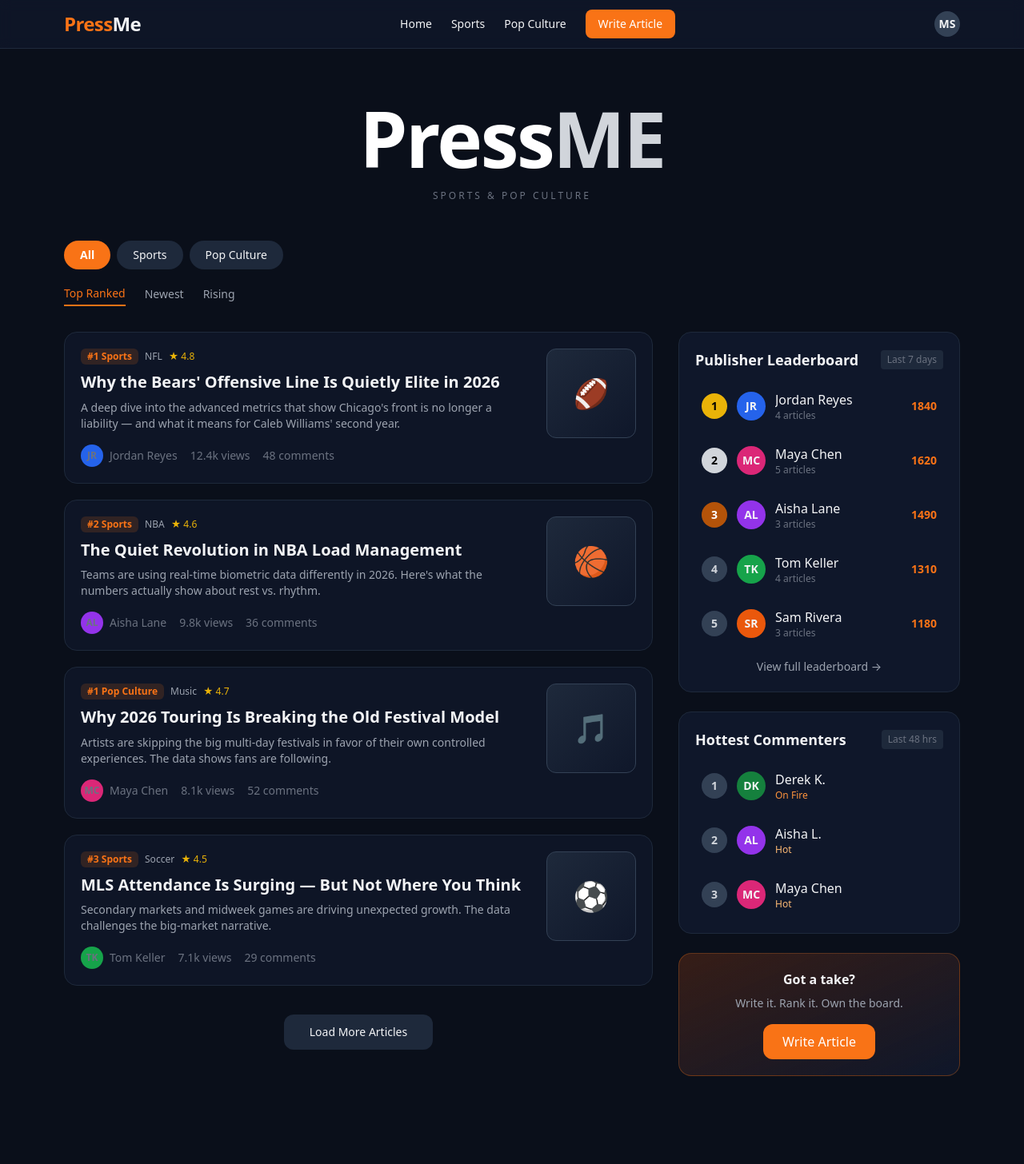
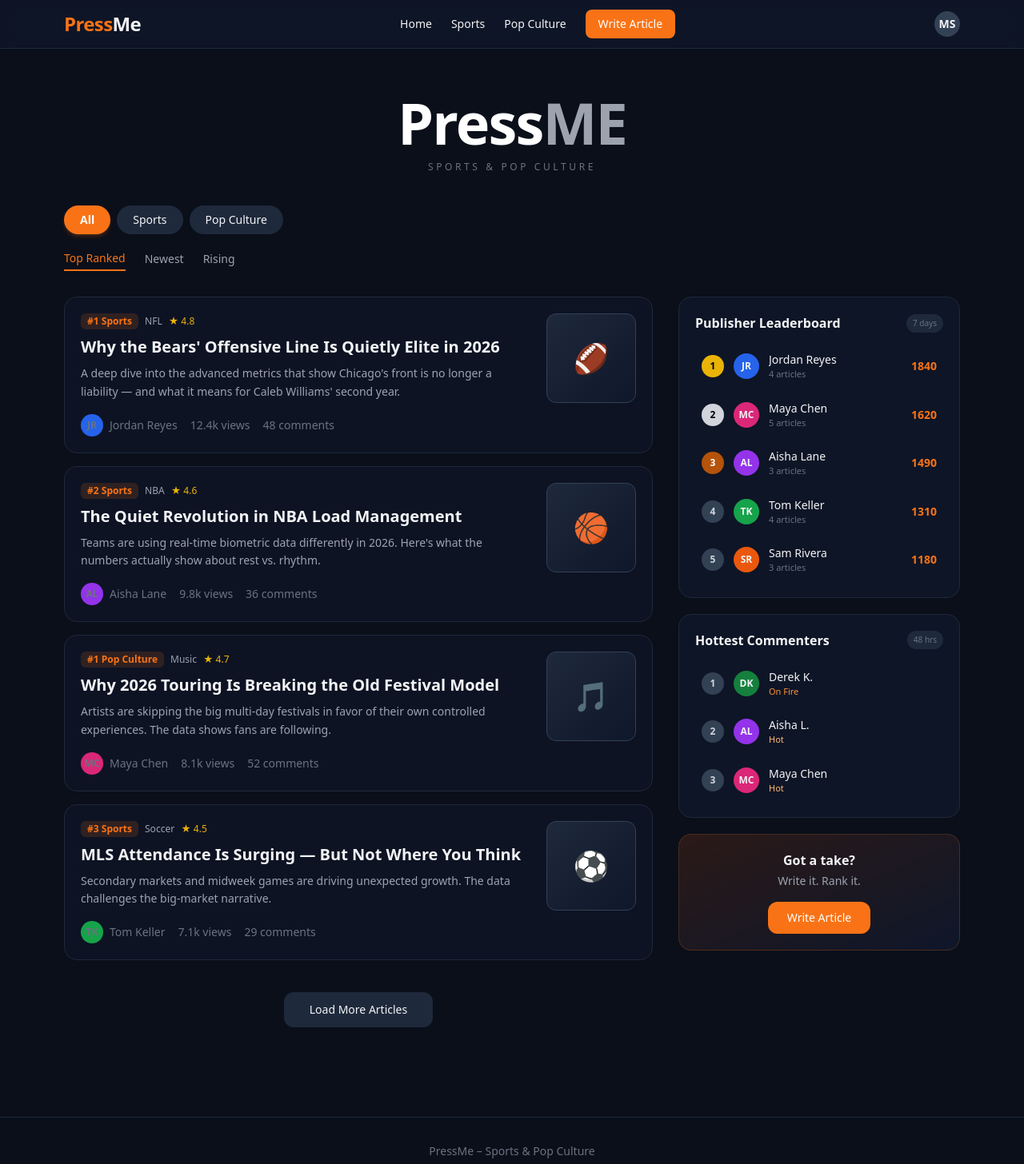
Before and after one commit to sheado44/-4, a Next.js app: page / in a window 1280 px wide. Shown: the top 1456 px of the page at 80% size. Built offline with nearby package versions, Linux system fonts and the light colour scheme.

Commit message:
Refactor page layout and improve styling

```diff
--- a/src/app/page.tsx
+++ b/src/app/page.tsx
@@ -80,13 +80,13 @@ const hottestCommenters = [
 export default function Home() {
   return (
     <main className="min-h-screen">
-      {/* Big Logo Hero */}
-      <section className="pt-16 pb-12 text-center">
-        <h1 className="text-6xl md:text-8xl font-black tracking-tight select-none leading-none">
+      {/* Logo Hero */}
+      <section className="pt-14 pb-10 text-center">
+        <h1 className="text-6xl md:text-7xl font-black tracking-tight select-none leading-none">
           <span className="text-white">Press</span>
-          <span className="text-gray-300">ME</span>
+          <span className="text-gray-400">ME</span>
         </h1>
-        <p className="text-gray-500 mt-4 text-xs tracking-[0.25em] uppercase">
+        <p className="text-gray-500 mt-3 text-xs tracking-[0.3em] uppercase">
           Sports & Pop Culture
         </p>
       </section>
@@ -94,7 +94,7 @@ export default function Home() {
       {/* Filters */}
       <div className="max-w-6xl mx-auto px-4 mb-8">
         <div className="flex flex-wrap gap-2 mb-5 justify-center md:justify-start">
-          <button className="px-5 py-2 rounded-full bg-forge-accent text-white text-sm font-semibold">
+          <button className="px-5 py-2 rounded-full bg-forge-accent text-white text-sm font-semibold shadow-md shadow-orange-500/20">
             All
           </button>
           <button className="px-5 py-2 rounded-full bg-forge-800 hover:bg-forge-700 text-sm font-medium transition">
@@ -107,18 +107,18 @@ export default function Home() {
 
         <div className="flex gap-6 text-sm font-medium justify-center md:justify-start">
           <button className="text-forge-accent border-b-2 border-forge-accent pb-1">Top Ranked</button>
-          <button className="text-gray-400 hover:text-white pb-1">Newest</button>
-          <button className="text-gray-400 hover:text-white pb-1">Rising</button>
+          <button className="text-gray-400 hover:text-white pb-1 transition">Newest</button>
+          <button className="text-gray-400 hover:text-white pb-1 transition">Rising</button>
         </div>
       </div>
 
       <div className="max-w-6xl mx-auto px-4 pb-16 grid lg:grid-cols-3 gap-8">
         {/* Main feed */}
-        <div className="lg:col-span-2 space-y-5">
+        <div className="lg:col-span-2 space-y-4">
           {sampleArticles.map((article) => (
             <article
               key={article.id}
-              className="group bg-forge-900/80 border border-forge-800 hover:border-forge-accent/50 rounded-2xl p-5 transition-all duration-200"
+              className="group bg-forge-900/60 border border-forge-800 hover:border-forge-accent/40 rounded-2xl p-5 transition-all duration-200 hover:bg-forge-900"
             >
               <div className="flex gap-5">
                 <div className="flex-1 min-w-0">
@@ -131,16 +131,16 @@ export default function Home() {
                   </div>
 
                   <Link href={`/article/${article.id}`}>
-                    <h2 className="text-xl font-bold mb-2 group-hover:text-forge-accent transition leading-snug">
+                    <h2 className="text-lg md:text-xl font-bold mb-2 group-hover:text-forge-accent transition leading-snug">
                       {article.title}
                     </h2>
-                    <p className="text-gray-400 text-sm line-clamp-2 mb-4">
+                    <p className="text-gray-400 text-sm line-clamp-2 mb-4 leading-relaxed">
                       {article.excerpt}
                     </p>
                   </Link>
 
                   <div className="flex items-center gap-4 text-sm text-gray-500">
-                    <Link href="/profile" className="flex items-center gap-2 hover:text-white">
+                    <Link href="/profile" className="flex items-center gap-2 hover:text-white transition">
                       <div className={`w-7 h-7 rounded-full ${article.authorColor} flex items-center justify-center text-xs font-bold`}>
                         {article.authorInitials}
                       </div>
@@ -151,14 +151,14 @@ export default function Home() {
                   </div>
                 </div>
 
-                <div className="hidden sm:flex w-28 h-28 rounded-xl bg-gradient-to-br from-forge-800 to-forge-900 items-center justify-center text-4xl shrink-0 border border-forge-700">
+                <div className="hidden sm:flex w-24 h-24 md:w-28 md:h-28 rounded-xl bg-gradient-to-br from-forge-800 to-forge-900 items-center justify-center text-4xl shrink-0 border border-forge-700 group-hover:border-forge-600 transition">
                   {article.emoji}
                 </div>
               </div>
             </article>
           ))}
 
-          <div className="text-center pt-4">
+          <div className="text-center pt-6">
             <button className="px-8 py-3 bg-forge-800 hover:bg-forge-700 rounded-xl text-sm font-medium transition">
               Load More Articles
             </button>
@@ -166,22 +166,22 @@ export default function Home() {
         </div>
 
         {/* Sidebar */}
-        <aside className="space-y-6">
+        <aside className="space-y-5">
           {/* Publisher Leaderboard */}
-          <div className="bg-forge-900 border border-forge-800 rounded-2xl p-5">
+          <div className="bg-forge-900/80 border border-forge-800 rounded-2xl p-5">
             <div className="flex items-center justify-between mb-4">
-              <h3 className="font-bold text-lg">Publisher Leaderboard</h3>
-              <span className="text-xs text-gray-500 bg-forge-800 px-2 py-1 rounded">Last 7 days</span>
+              <h3 className="font-bold">Publisher Leaderboard</h3>
+              <span className="text-[10px] text-gray-500 bg-forge-800 px-2 py-1 rounded-full">7 days</span>
             </div>
 
-            <div className="space-y-3">
+            <div className="space-y-2">
               {topPublishers.map((pub) => (
                 <Link
                   href="/profile"
                   key={pub.rank}
-                  className="flex items-center gap-3 p-2 rounded-xl hover:bg-forge-800/70 transition"
+                  className="flex items-center gap-3 p-2 rounded-xl hover:bg-forge-800/80 transition"
                 >
-                  <div className={`w-8 h-8 flex items-center justify-center rounded-full font-bold text-sm ${
+                  <div className={`w-7 h-7 flex items-center justify-center rounded-full font-bold text-xs ${
                     pub.rank === 1 ? "bg-yellow-500 text-black" :
                     pub.rank === 2 ? "bg-gray-300 text-black" :
                     pub.rank === 3 ? "bg-amber-700 text-white" :
@@ -189,12 +189,12 @@ export default function Home() {
                   }`}>
                     {pub.rank}
                   </div>
-                  <div className={`w-9 h-9 rounded-full ${pub.color} flex items-center justify-center text-sm font-bold`}>
+                  <div className={`w-8 h-8 rounded-full ${pub.color} flex items-center justify-center text-xs font-bold`}>
                     {pub.initials}
                   </div>
                   <div className="flex-1 min-w-0">
-                    <div className="font-medium truncate">{pub.name}</div>
-                    <div className="text-xs text-gray-500">{pub.articles} articles</div>
+                    <div className="font-medium text-sm truncate">{pub.name}</div>
+                    <div className="text-[11px] text-gray-500">{pub.articles} articles</div>
                   </div>
                   <div className="text-sm font-semibold text-forge-accent">
                     {pub.points}
@@ -202,35 +202,31 @@ export default function Home() {
                 </Link>
               ))}
             </div>
-
-            <button className="w-full mt-4 text-sm text-center text-gray-400 hover:text-forge-accent transition">
-              View full leaderboard →
-            </button>
           </div>
 
           {/* Hottest Commenters */}
-          <div className="bg-forge-900 border border-forge-800 rounded-2xl p-5">
+          <div className="bg-forge-900/80 border border-forge-800 rounded-2xl p-5">
             <div className="flex items-center justify-between mb-4">
-              <h3 className="font-bold text-lg">Hottest Commenters</h3>
-              <span className="text-xs text-gray-500 bg-forge-800 px-2 py-1 rounded">Last 48 hrs</span>
+              <h3 className="font-bold">Hottest Commenters</h3>
+              <span className="text-[10px] text-gray-500 bg-forge-800 px-2 py-1 rounded-full">48 hrs</span>
             </div>
 
-            <div className="space-y-3">
+            <div className="space-y-2">
               {hottestCommenters.map((c) => (
                 <Link
                   href="/profile"
                   key={c.rank}
-                  className="flex items-center gap-3 p-2 rounded-xl hover:bg-forge-800/70 transition"
+                  className="flex items-center gap-3 p-2 rounded-xl hover:bg-forge-800/80 transition"
                 >
-                  <div className="w-8 h-8 flex items-center justify-center rounded-full font-bold text-sm bg-forge-700 text-gray-300">
+                  <div className="w-7 h-7 flex items-center justify-center rounded-full font-bold text-xs bg-forge-700 text-gray-300">
                     {c.rank}
                   </div>
-                  <div className={`w-9 h-9 rounded-full ${c.color} flex items-center justify-center text-sm font-bold`}>
+                  <div className={`w-8 h-8 rounded-full ${c.color} flex items-center justify-center text-xs font-bold`}>
                     {c.initials}
                   </div>
                   <div className="flex-1 min-w-0">
-                    <div className="font-medium truncate">{c.name}</div>
-                    <div className={`text-xs ${c.heatColor}`}>{c.heat}</div>
+                    <div className="font-medium text-sm truncate">{c.name}</div>
+                    <div className={`text-[11px] ${c.heatColor}`}>{c.heat}</div>
                   </div>
                 </Link>
               ))}
@@ -238,12 +234,12 @@ export default function Home() {
           </div>
 
           {/* CTA */}
-          <div className="bg-gradient-to-br from-orange-600/20 to-forge-900 border border-orange-500/30 rounded-2xl p-5 text-center">
-            <p className="font-semibold mb-2">Got a take?</p>
-            <p className="text-sm text-gray-400 mb-4">Write it. Rank it. Own the board.</p>
+          <div className="bg-gradient-to-br from-orange-600/15 to-forge-900 border border-orange-500/20 rounded-2xl p-5 text-center">
+            <p className="font-semibold mb-1">Got a take?</p>
+            <p className="text-sm text-gray-400 mb-4">Write it. Rank it.</p>
             <Link
               href="/editor"
-              className="inline-block bg-forge-accent hover:bg-forge-accentHover text-white font-medium px-6 py-2.5 rounded-xl transition"
+              className="inline-block bg-forge-accent hover:bg-forge-accentHover text-white font-medium px-6 py-2.5 rounded-xl transition text-sm"
             >
               Write Article
             </Link>
```
